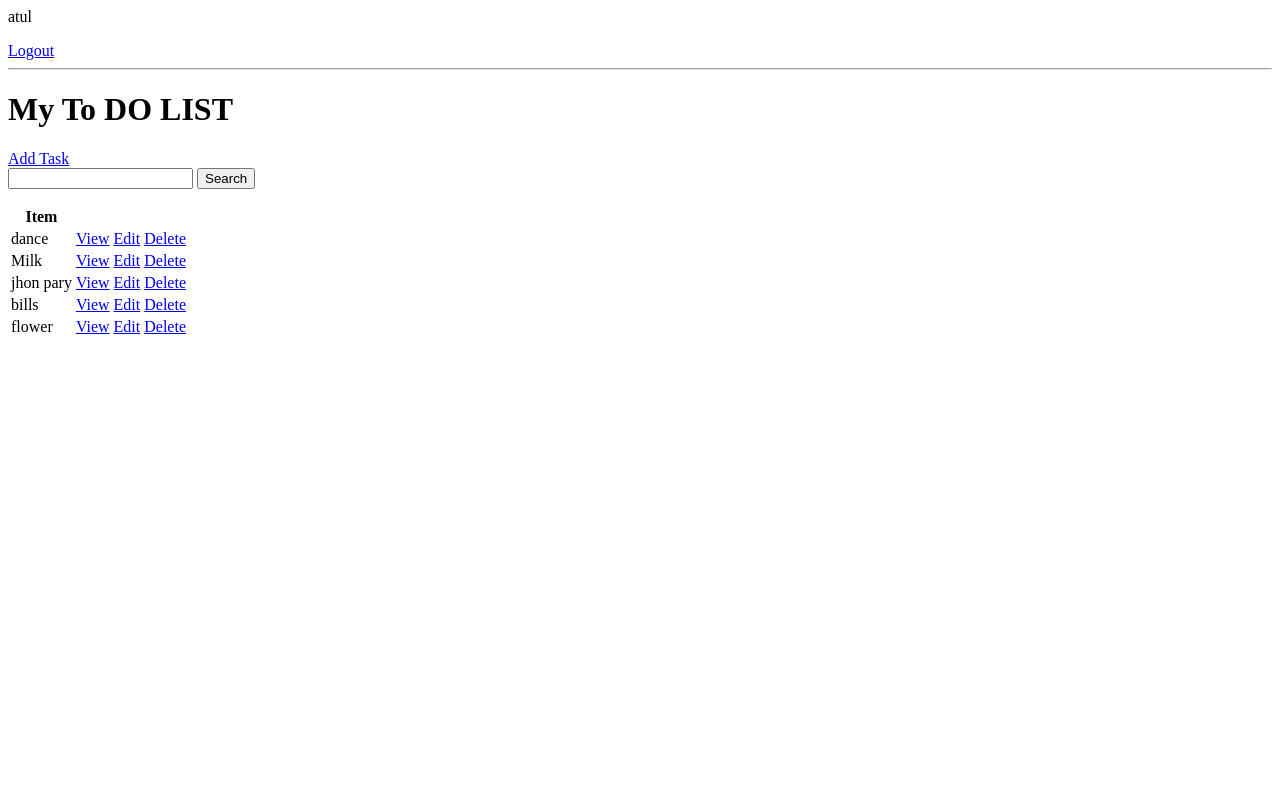
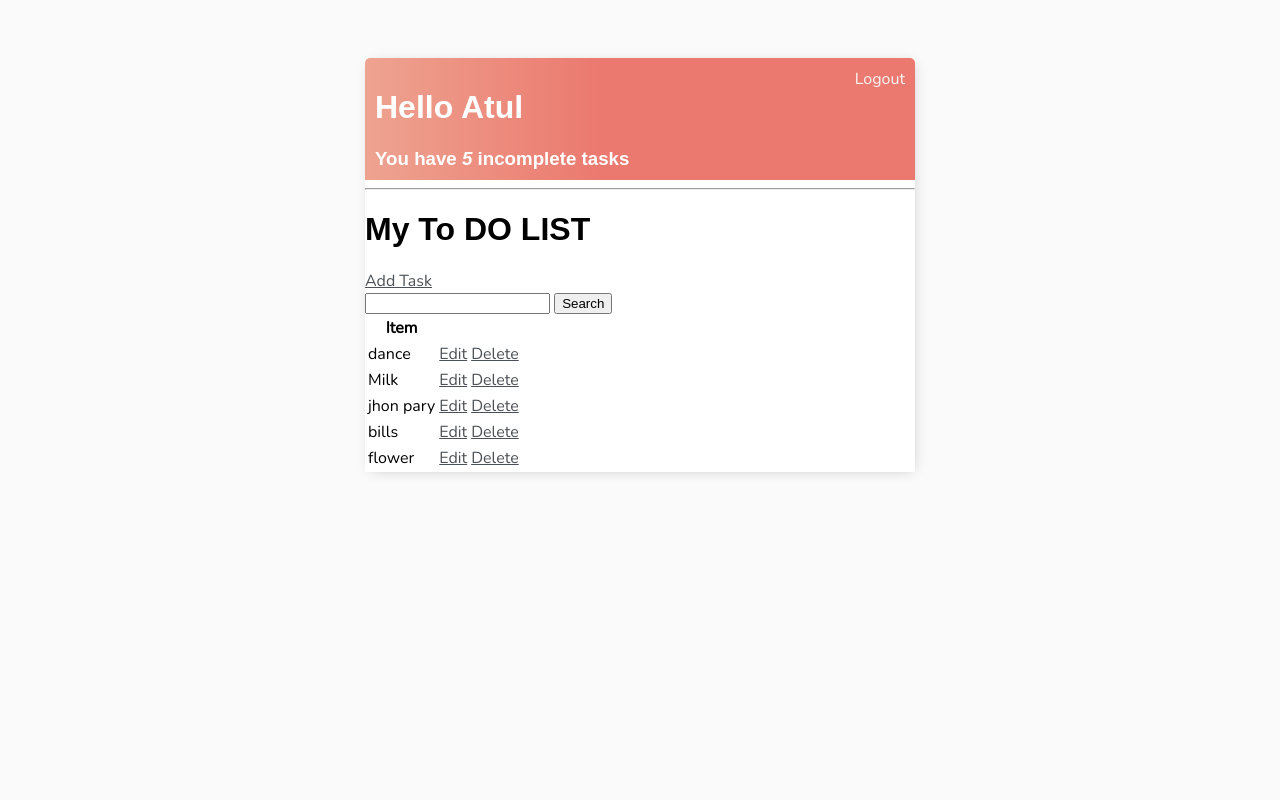
Before and after one commit to atulsharma2000/TODO_Project, a Django app: page / in a window 1280 px wide. Run offline with Django 3.2, Linux system fonts and the light colour scheme; a user stored in the database is signed in; data comes from the database, SQL or seed files in the repository; both versions use the stored data as it was after the commit.

Commit message:
decent edits

```diff
--- /dev/null
+++ b/todo_list/base/templates/base/main.html
@@ -0,0 +1,59 @@
+<!DOCTYPE html>
+<html lang="en">
+<head>
+    <meta charset="UTF-8">
+    <meta http-equiv="X-UA-Compatible" content="IE=edge">
+    <meta name="viewport" content="width=device-width, initial-scale=1.0">
+    <title>To DO Items</title>
+
+    <link rel="preconnect" href="https://fonts.gstatic.com">
+    <link href="https://fonts.googleapis.com/css2?family=Nunito:wght@200&display=swap" rel="stylesheet">
+
+    <style>
+        body{
+            background-color:  #fafafa;
+            font-family: 'Nunito', sans-serif;
+            padding-top: 50px;
+        }
+
+        h1,h2,h3,h4,h5,h6{
+            font-family: 'Raleway', sans-serif;
+        }
+
+        a,p{
+            color: #4b5156;
+        }
+
+        .container{
+            max-width: 550px;
+            margin: auto;
+            background-color: #fff;
+            -webkit-box-shadow: 2px 2px 13px -4px rgba(0,0,0,0.21);
+            box-shadow: 2px 2px 13px -4px rgba(0,0,0,0.21);
+        }
+        .header-bar{
+            display: flex;
+            justify-content: space-between;
+            color: #fff;
+            padding: 10px;
+            border-radius: 5px 5px 0 0 ;
+            background: linear-gradient(90deg, #EEA390 0%, #EB796F 43%, #EB796F 100%);
+        }
+
+        .header-bar a{
+            color: rgb(247,247,247);
+            text-decoration: none;
+        }
+    </style>
+
+</head>
+<body>
+
+    <div class="container">
+        {% block content %}
+
+        {% endblock content %}
+    </div>
+
+</body>
+</html>
--- a/todo_list/base/templates/base/task_list.html
+++ b/todo_list/base/templates/base/task_list.html
@@ -1,9 +1,21 @@
-{% if request.user.is_authenticated %}
-    <p> {{request.user}} </p>
-    <a href="{% url 'logout' %}">Logout</a>
-{% else %}
-<a href="{% url 'login'%}">Login</a>
-{% endif %}
+{% extends 'base/main.html' %}
+{% block content %}
+
+<div class="header-bar">
+    <div>
+        <h1>Hello {{request.user|title}}</h1>
+        <h3 style="margin: 0;">You have <i>{{count}}</i> incomplete task{{ count|pluralize:"s" }}</h3>
+    </div>
+
+    {% if request.user.is_authenticated %}
+        <a href="{% url 'logout' %}">Logout</a>
+    {% else %}
+        <a href="{% url 'login'%}">Login</a>
+    {% endif %}
+
+</div>
+
+
 
 <hr>
 
@@ -17,6 +29,10 @@
     <input type="submit" , value="Search">
 </form>
 
+
+
+
+
 <table>
     <tr>
         <th>Item</th>
@@ -25,7 +41,7 @@
     {% for task in tasks %}
     <tr>
         <td> {{task.title}} </td>
-        <td> <a href="{% url 'task' task.id %}">View</a> </td>
+
         <td> <a href="{% url 'task-update' task.id %}">Edit</a> </td>
         <td> <a href="{% url 'task-delete' task.id %}">Delete</a> </td>
     </tr>
@@ -33,3 +49,6 @@
         <h3>No items in list</h3>
     {% endfor %}
 </table>
+
+
+{% endblock content %}
```
Also changed, not shown: todo_list/base/templates/base/login.html (+8 -0 lines), todo_list/base/templates/base/register.html (+8 -0 lines), todo_list/base/templates/base/task_confirm_delete.html (+7 -0 lines), todo_list/base/templates/base/task_form.html (+7 -0 lines), todo_list/db.sqlite3.
